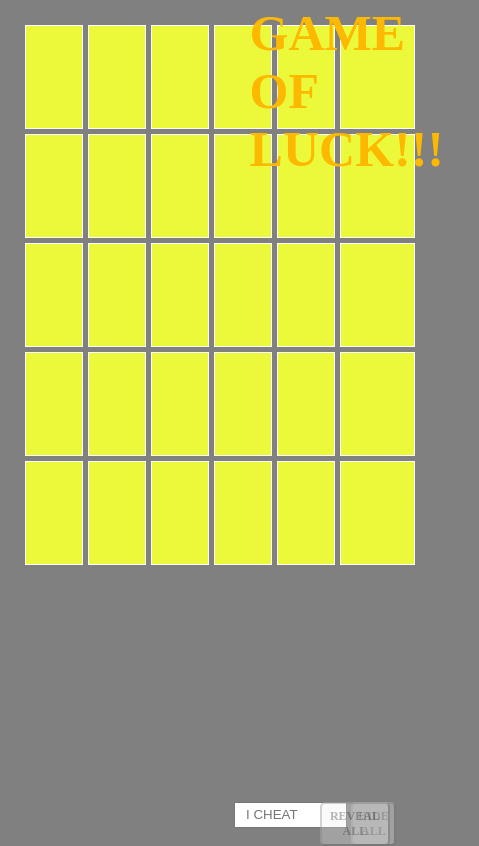
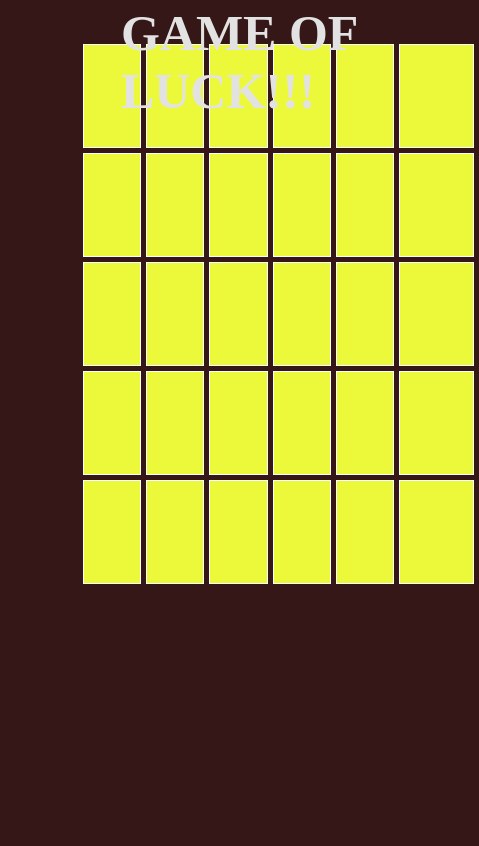
Before and after one commit to atu1koshta/TheGame, a plain HTML site: page index.html in a window 390 px wide. Shown: the top 846 px of the page, 479 px wide, since content can reach past the window. Drawn offline with Linux system fonts and the light colour scheme.

Commit message:
responsive

```diff
--- a/game.css
+++ b/game.css
@@ -1,5 +1,5 @@
 body	   {
-			background-color:grey;
+			background-color:#351717;
 
 }
 
@@ -16,7 +16,7 @@ h2			{
 			 top:0%;
 			 left:63%;
 			 margin:1%;
-			 color:#FCB900;
+			 color:#E2E2E2;
 			 font-family:"AR DESTINE";
 			 font-size:50px;
 }
@@ -67,3 +67,41 @@ table		{margin-left:5%;
 
 input[type="text"] {height:20px;
 					padding-left:10px;
+}
+
+
+
+
+
+@media only screen and (max-width:1200px){
+	h2		{position:absolute;
+			 left:30%;
+			 top:0;
+
+			 margin:1%;
+			 color:#E2E2E2;
+			 font-family:"AR DESTINE";
+			 font-size:50px;
+}
+
+	table	{margin-left:20%;
+			 margin-top:10%;
+
+}
+
+	#hide	{
+			 position:absolute;
+			 top:120%;
+			 left:90%;
+			}
+
+	#reveal	{position:absolute;
+			 top:120%;
+			 left:82%;
+			}
+
+	#cheat_box	{
+				position:absolute;
+				top:120%;
+				left:60%;
+}
--- a/index.html
+++ b/index.html
@@ -4,6 +4,7 @@
 
 <head>
 	<title>THE GAME...</title>
+	<meta name="viewport" content="width=device-width,initial-scale=1.0">
 	<link rel="icon" href="shamrock-512.png" type="image/png">
 	<link rel="stylesheet" type="text/css" href="game.css"/>
 	<script src="jquery-3.2.1.min.js"></script>
```
